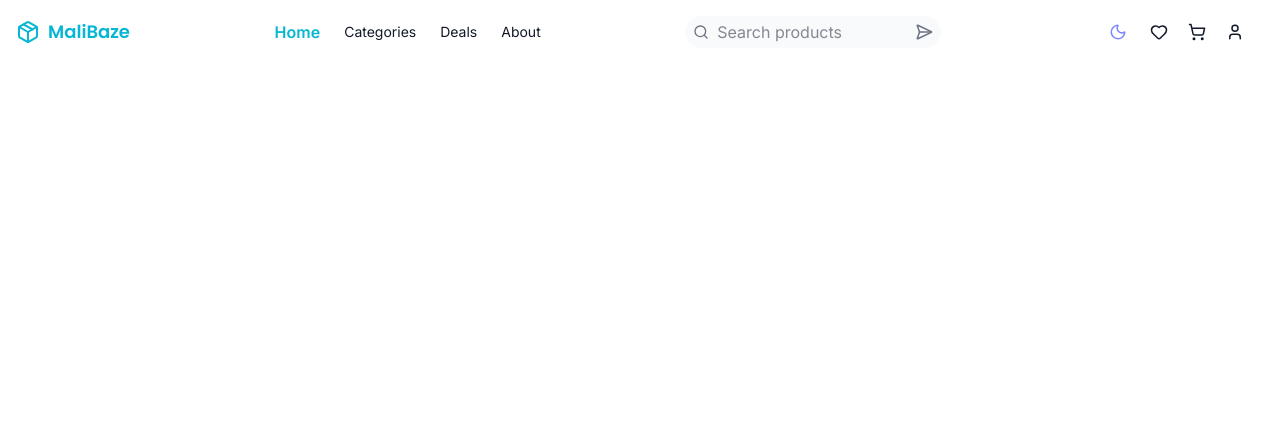
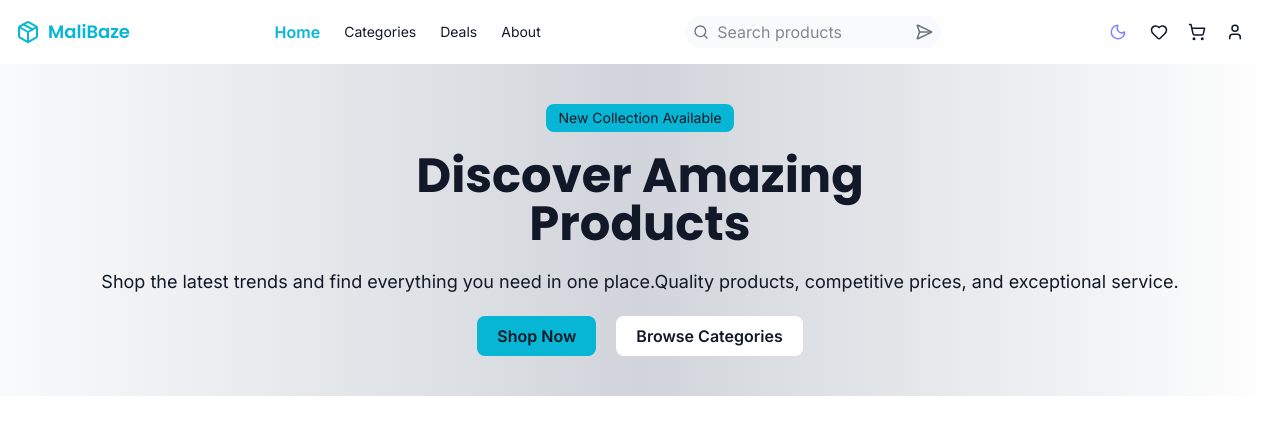
Before and after one commit to kiptalam1/MaliBaze, a React (Vite) app in the folder client/: page /home in a window 1280 px wide. Shown: the top 434 px of the page. Built offline with nearby package versions, Linux system fonts and the light colour scheme.

Commit message:
feat(home): added a header layout to the homepage. - added a call to action text and buttons to the header. - built a reusable bouncy button component using motion that takes props.

```diff
--- a/client/src/App.tsx
+++ b/client/src/App.tsx
@@ -1,9 +1,13 @@
 import { Routes, Route } from "react-router-dom";
 import Navbar from "./components/Navbar";
+import HomePage from "./pages/HomePage";
 function App() {
 	return (
 		<>
 			<Navbar />
+			<Routes>
+				<Route path="/home" element={<HomePage />} />
+			</Routes>
 		</>
 	);
 }
--- /dev/null
+++ b/client/src/components/BouncyButton.tsx
@@ -0,0 +1,29 @@
+import { motion } from "motion/react";
+import type { ReactNode } from "react";
+
+interface ButtonProps {
+	children: ReactNode;
+	onClick: () => void;
+	className?: string;
+}
+
+const BouncyButton = ({ children, onClick, className = "" }: ButtonProps) => {
+	return (
+		<motion.button
+			type="button"
+			onClick={onClick}
+			whileHover={{ scale: 1.02 }}
+			whileTap={{ scale: 0.95 }}
+			initial={{ scale: 0 }}
+			animate={{ scale: 1 }}
+			transition={{
+				duration: 0.4,
+				scale: { type: "spring", visualDuration: 0.4, bounce: 0.5 },
+			}}
+			className={`px-5 py-2 rounded-lg text-[var(--color-text-primary)] font-semibold cursor-pointer ${className}`}>
+			{children}
+		</motion.button>
+	);
+};
+
+export default BouncyButton;
--- /dev/null
+++ b/client/src/components/Header.tsx
@@ -0,0 +1,35 @@
+import BouncyButton from "./BouncyButton";
+
+const Header = () => {
+	return (
+		<header className="w-full flex flex-col items-center justify-center gap-5 p-6 sm:p-10 bg-linear-to-r/oklab from-[var(--color-bg)] via-[var(--color-border)] to-[var(--color-bg-card)] text-[var(--color-text-primary)] text-center">
+			<p
+				className="bg-[var(--color-primary)] rounded-lg px-3 py-1 text-sm"
+				role="status">
+				New Collection Available
+			</p>
+			<h1 className="text-lg font-bold break-words sm:text-2xl md:text-3xl lg:text-5xl">
+				Discover Amazing
+				<br /> Products
+			</h1>
+			<p className="text-[var(--color-text-secondary)]text-base sm:text-lg break-words">
+				Shop the latest trends and find everything you need in one place.Quality
+				products, competitive prices, and exceptional service.
+			</p>
+			<div className="flex flex-col gap-5 sm:flex-row">
+				<BouncyButton
+					onClick={() => console.log("button clicked")}
+					className="bg-[var(--color-primary)]">
+					Shop Now
+				</BouncyButton>
+				<BouncyButton
+					onClick={() => console.log("clicked")}
+					className="bg-[var(--color-bg-card)]">
+					Browse Categories
+				</BouncyButton>
+			</div>
+		</header>
+	);
+};
+
+export default Header;
--- a/client/src/components/Navbar.tsx
+++ b/client/src/components/Navbar.tsx
@@ -85,7 +85,7 @@ const Navbar = () => {
 				<label htmlFor="search-products" className="relative">
 					<Search
 						size={16}
-						className="absolute left-2 top-1/2 -translate-y-1/2 text-[var(--color-text-secondary)] z-10"
+						className="absolute left-2 top-1/2 -translate-y-1/2 text-[var(--color-text-secondary)] z-1"
 					/>
 					<input
 						type="text"
@@ -176,7 +176,7 @@ const Navbar = () => {
 			<button
 				type="button"
 				onClick={() => setMenuOpen(!menuOpen)}
-				className="lg:hidden p-2">
+				className="lg:hidden p-2 cursor-pointer">
 				{menuOpen ? <X size={22} /> : <Menu size={22} />}
 			</button>
 
@@ -188,7 +188,7 @@ const Navbar = () => {
 						animate={{ x: 0 }}
 						exit={{ x: "-100%" }}
 						transition={{ type: "spring", stiffness: 300, damping: 30 }}
-						className="fixed top-0 left-0 h-full w-2/3 bg-[var(--color-bg-card)] flex flex-col p-6 gap-5">
+						className="fixed top-0 left-0 h-full w-2/3 sm:w-1/3 bg-[var(--color-bg-card)] flex flex-col p-6 gap-5 z-2">
 						<NavLink
 							to="/home"
 							onClick={() => setMenuOpen(false)}
@@ -216,10 +216,13 @@ const Navbar = () => {
 
 						{/* Mobile Drawer Icons */}
 						<div className="flex flex-col gap-4 mt-6">
-							<div className="flex items-center gap-3 cursor-pointer hover:text-[var(--color-primary)]">
+							<NavLink
+								to="/wishlist"
+								onClick={() => setMenuOpen(false)}
+								className="flex items-center gap-3 cursor-pointer hover:text-[var(--color-primary)]">
 								<Heart size={18} />
 								<span>Wishlist</span>
-							</div>
+							</NavLink>
 							<NavLink
 								to="/cart"
 								onClick={() => setMenuOpen(false)}
--- /dev/null
+++ b/client/src/pages/HomePage.tsx
@@ -0,0 +1,11 @@
+import Header from "../components/Header";
+
+const HomePage = () => {
+	return (
+		<>
+			<Header />
+		</>
+	);
+};
+
+export default HomePage;
```
